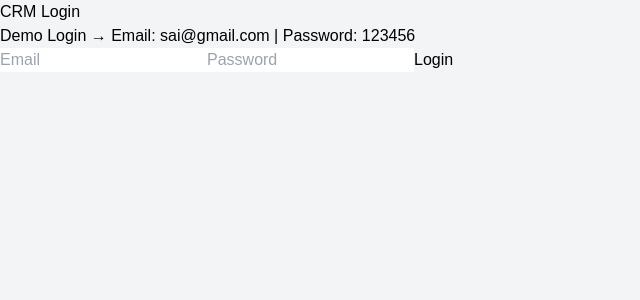
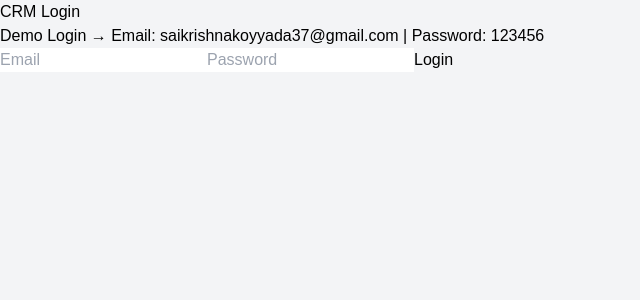
Before and after one commit to saikrishna1235/manufacturing-crm-system, a React (Vite) app in the folder client/: page /login in a window 1280 px wide. Shown: the top 300 px of the page, without its empty margins (0-640 px from the left). Built offline with nearby package versions, Linux system fonts and the light colour scheme.

Commit message:
Update demo login email in Login component

```diff
--- a/client/src/pages/Login.jsx
+++ b/client/src/pages/Login.jsx
@@ -59,7 +59,7 @@ const Login = () => {
           CRM Login
         </h1>
         <p className="text-sm text-gray-600 text-center mb-4">
-        Demo Login → Email: sai@gmail.com | Password: 123456
+        Demo Login → Email: saikrishnakoyyada37@gmail.com | Password: 123456
         </p>
         <form
           onSubmit={handleSubmit}
```
